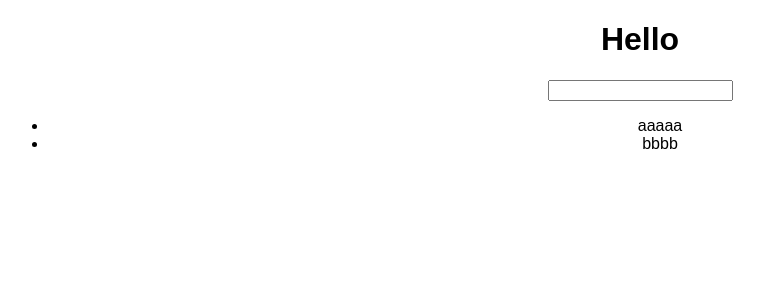
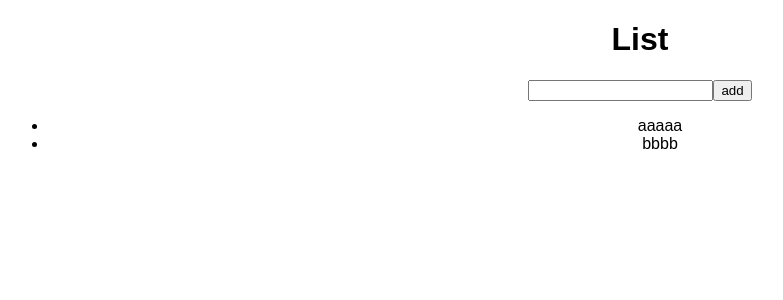
Before and after one commit to KiichiroNakamura/useContext-list, a React (Create React App) app: page / in a window 1280 px wide. Shown: the top 300 px of the page, without its empty margins (0-783 px from the left). Built offline with nearby package versions, Linux system fonts and the light colour scheme.

Commit message:
202109271540

```diff
--- a/src/components/FirstList.jsx
+++ b/src/components/FirstList.jsx
@@ -1,17 +1,22 @@
-import React, { useContext, useState } from "react";
+import React, { useContext, useState, useRef } from "react";
 
 //import { ListContext } from "../providers/ListProvider";
 
 export const FirstList = () => {
   const [listVal, setListVal] = useState(["aaaaa", "bbbb"]);
   // const [listData, setListData] = useContext(ListContext);
-
-  const onChangeText = (e) => {};
+  const addListItem = useRef(null);
+  const addItem = () => {
+    console.log(addListItem.current.value);
+    const newList = [addListItem.current.value, ...listVal];
+    setListVal(newList);
+  };
 
   return (
     <div>
-      <h1>Hello</h1>
-      <input text="text" onChange={onChangeText} />
+      <h1>List</h1>
+      <input text="text" ref={addListItem} />
+      <button onClick={addItem}>add</button>
       <ul>
         {listVal.map((list, index) => {
           return <li key={index}>{list}</li>;
```
